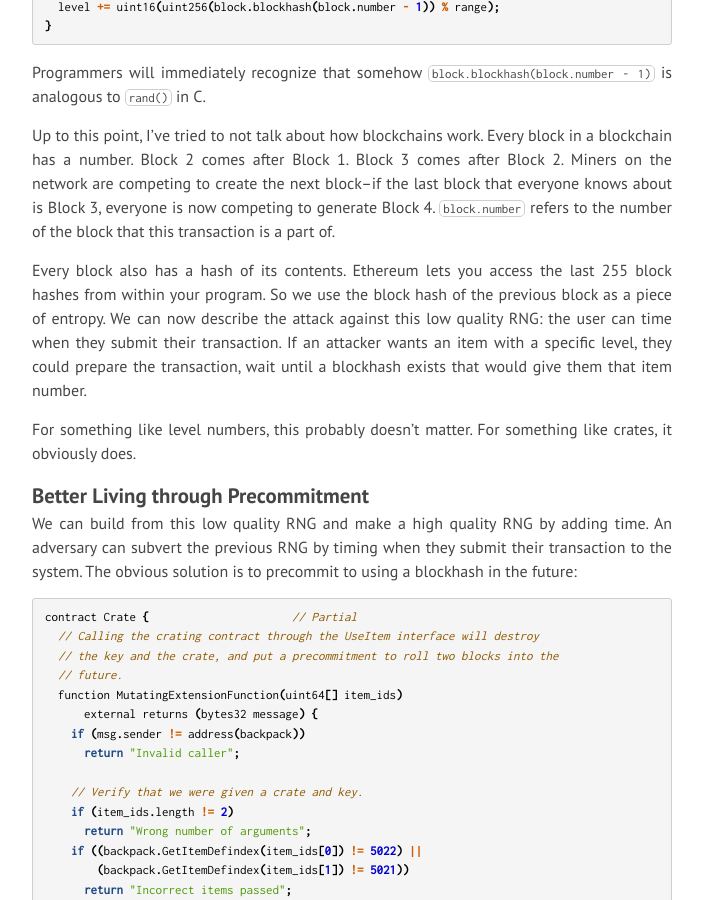
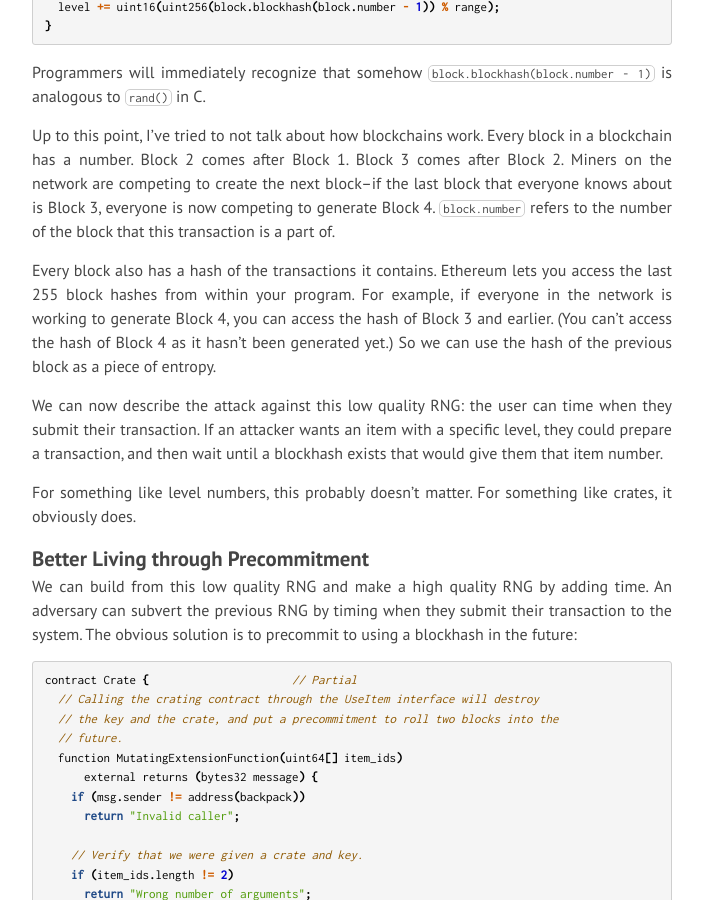
Before and after one commit to drblue9001/blockchain-backpack, a Jekyll site: the page built from website/part6.md, in a window 1280 px wide and 900 px high, scrolled down 580 px. Shown: the whole window, without its empty margins (288-991 px from the left). Built offline with Jekyll 4.4.1, drawn with Linux system fonts in a browser that asks for light colours; nearby versions of some CDN libraries; Markdown is read by kramdown in place of the engine named in the settings; some of the changed text lies outside the part shown.

Commit message:
Fixups to Part 6

```diff
--- a/website/_includes/footer.html
+++ b/website/_includes/footer.html
@@ -1,6 +1,6 @@
 <div class="footer" align="center">
 
   Copyright &copy; <a href="mailto:drblue@blockchainbackpack.org">Dr. Blue</a> 2015<br />
-  Powered by <a href="http://jekyllrb.com" target="_blank">Jekyll</a> and by <a href="https://github.com/diezcami/arctic-fox-theme/" target="_blank">Arctic Fox Theme</a>.
-
+  Powered by <a href="http://jekyllrb.com" target="_blank">Jekyll</a> and by <a href="https://github.com/diezcami/arctic-fox-theme/" target="_blank">Arctic Fox Theme</a>.<br />
+  Donate: 0x17420a3d60848ee19fc73cbd58f37bb4f31600ea
 </div>
--- a/website/part6.md
+++ b/website/part6.md
@@ -32,7 +29,9 @@ Programmers will immediately recognize that somehow `block.blockhash(block.numbe
 
 Up to this point, I've tried to not talk about how blockchains work. Every block in a blockchain has a number. Block 2 comes after Block 1. Block 3 comes after Block 2. Miners on the network are competing to create the next block--if the last block that everyone knows about is Block 3, everyone is now competing to generate Block 4. `block.number` refers to the number of the block that this transaction is a part of.
 
-Every block also has a hash of its contents. Ethereum lets you access the last 255 block hashes from within your program. So we use the block hash of the previous block as a piece of entropy. We can now describe the attack against this low quality RNG: the user can time when they submit their transaction. If an attacker wants an item with a specific level, they could prepare the transaction, wait until a blockhash exists that would give them that item number.
+Every block also has a hash of the transactions it contains. Ethereum lets you access the last 255 block hashes from within your program. For example, if everyone in the network is working to generate Block 4, you can access the hash of Block 3 and earlier. (You can't access the hash of Block 4 as it hasn't been generated yet.) So we can use the hash of the previous block as a piece of entropy.
+
+We can now describe the attack against this low quality RNG: the user can time when they submit their transaction. If an attacker wants an item with a specific level, they could prepare a transaction, and then wait until a blockhash exists that would give them that item number.
 
 For something like level numbers, this probably doesn't matter. For something like crates, it obviously does.
 
```
Also changed, not shown: other parts of website/part6.md (+0 -3 lines), website/part1.md (+1 -1 lines).
